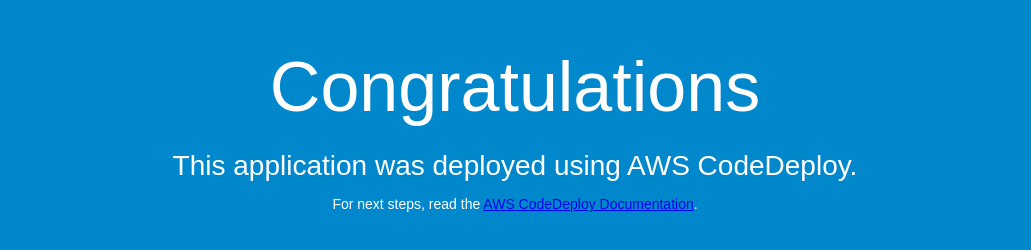
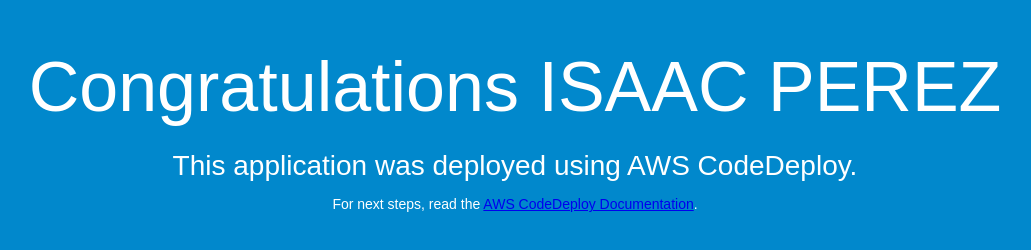
Before and after one commit to isaacpe/SampleApp_Linux, a plain HTML site: page index.html in a window 1280 px wide. Shown: the whole page, without its empty margins (125-1156 px from the left). Drawn offline with Linux system fonts and the light colour scheme.

Commit message:
version 2

```diff
--- a/index.html
+++ b/index.html
@@ -26,7 +26,7 @@
 </head>
 <body>
   <div align="center">
-    <h1>Congratulations</h1>
+    <h1>Congratulations ISAAC PEREZ</h1>
     <h2>This application was deployed using AWS CodeDeploy.</h2>
     <p>For next steps, read the <a href="http://aws.amazon.com/documentation/codedeploy">AWS CodeDeploy Documentation</a>.</p>
   </div>
```
